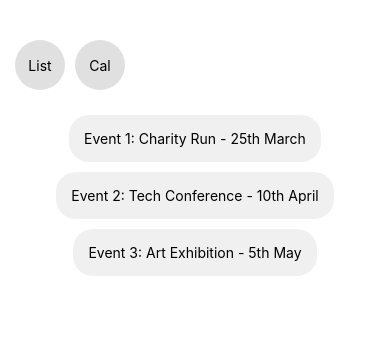
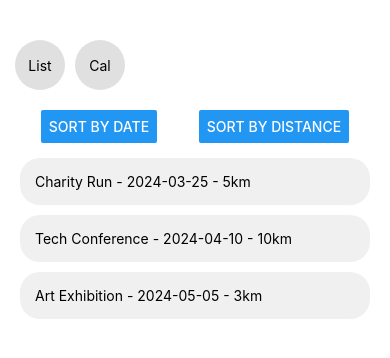
Before and after one commit to adamsmart830/CleanSweep, a React Native app in the folder clean-sweep/: screen / in a window 390 px wide. Shown: the top 358 px of the page. Built offline with nearby package versions, Linux system fonts and the light colour scheme.

Commit message:
added sorting options and improved visualization

```diff
--- a/clean-sweep/App.js
+++ b/clean-sweep/App.js
@@ -1,35 +1,56 @@
 import React, { useState } from 'react';
-import { StyleSheet, Text, View, ScrollView, TouchableOpacity } from 'react-native';
-import { Calendar } from 'react-native-calendars'; // Import the Calendar component
+import { StyleSheet, Text, View, ScrollView, TouchableOpacity, Button } from 'react-native';
+import { Calendar } from 'react-native-calendars';
 import { StatusBar } from 'expo-status-bar';
 
 export default function App() {
   const [viewMode, setViewMode] = useState('list'); // 'list' or 'calendar'
+  const [events, setEvents] = useState([
+    { id: 1, name: 'Charity Run', date: '2024-03-25', distance: 5 },
+    { id: 2, name: 'Tech Conference', date: '2024-04-10', distance: 10 },
+    { id: 3, name: 'Art Exhibition', date: '2024-05-05', distance: 3 },
+  ]);
+  const [sortType, setSortType] = useState('');
 
-  // Sample events for the calendar
-  const events = {
-    '2024-03-25': { marked: true, dotColor: 'blue', activeOpacity: 0 },
-    '2024-04-10': { marked: true, dotColor: 'red', activeOpacity: 0 },
-    '2024-05-05': { marked: true, dotColor: 'green', activeOpacity: 0 },
+  // Function to sort events
+  const sortEvents = (type) => {
+    const sortedEvents = [...events].sort((a, b) => {
+      if (type === 'date') {
+        return new Date(a.date) - new Date(b.date);
+      } else if (type === 'distance') {
+        return a.distance - b.distance;
+      }
+    });
+    setEvents(sortedEvents);
+    setSortType(type);
   };
 
   // ListView component with sample events
   const ListView = () => (
     <ScrollView style={styles.contentContainer}>
-      <View style={styles.eventBubble}><Text>Event 1: Charity Run - 25th March</Text></View>
-      <View style={styles.eventBubble}><Text>Event 2: Tech Conference - 10th April</Text></View>
-      <View style={styles.eventBubble}><Text>Event 3: Art Exhibition - 5th May</Text></View>
+      <View style={styles.sortButtons}>
+        <Button title="Sort by Date" onPress={() => sortEvents('date')} />
+        <Button title="Sort by Distance" onPress={() => sortEvents('distance')} />
+      </View>
+      {events.map(event => (
+        <View key={event.id} style={styles.eventBubble}>
+          <Text>{event.name} - {event.date} - {event.distance}km</Text>
+        </View>
+      ))}
     </ScrollView>
   );
+
+  // Sample events for the calendar with marks
+  const calendarEvents = events.reduce((acc, cur) => {
+    acc[cur.date] = { marked: true, dotColor: 'blue', activeOpacity: 0 };
+    return acc;
+  }, {});
 
   // CalendarView component with a simple calendar
   const CalendarView = () => (
     <Calendar
-      // Mark sample events on the calendar
-      markedDates={events}
-      // When a day is pressed, show events for that day
+      markedDates={calendarEvents}
       onDayPress={(day) => console.log('selected day', day)}
-      // Style the calendar
       theme={{
         selectedDayBackgroundColor: 'orange',
         todayTextColor: 'red',
@@ -82,6 +103,11 @@ const styles = StyleSheet.create({
     padding: 15,
     borderRadius: 20,
     marginVertical: 5,
-    alignSelf: 'center',
+    alignSelf: 'stretch',
+  },
+  sortButtons: {
+    flexDirection: 'row',
+    justifyContent: 'space-around',
+    marginBottom: 10,
   },
 });
```
